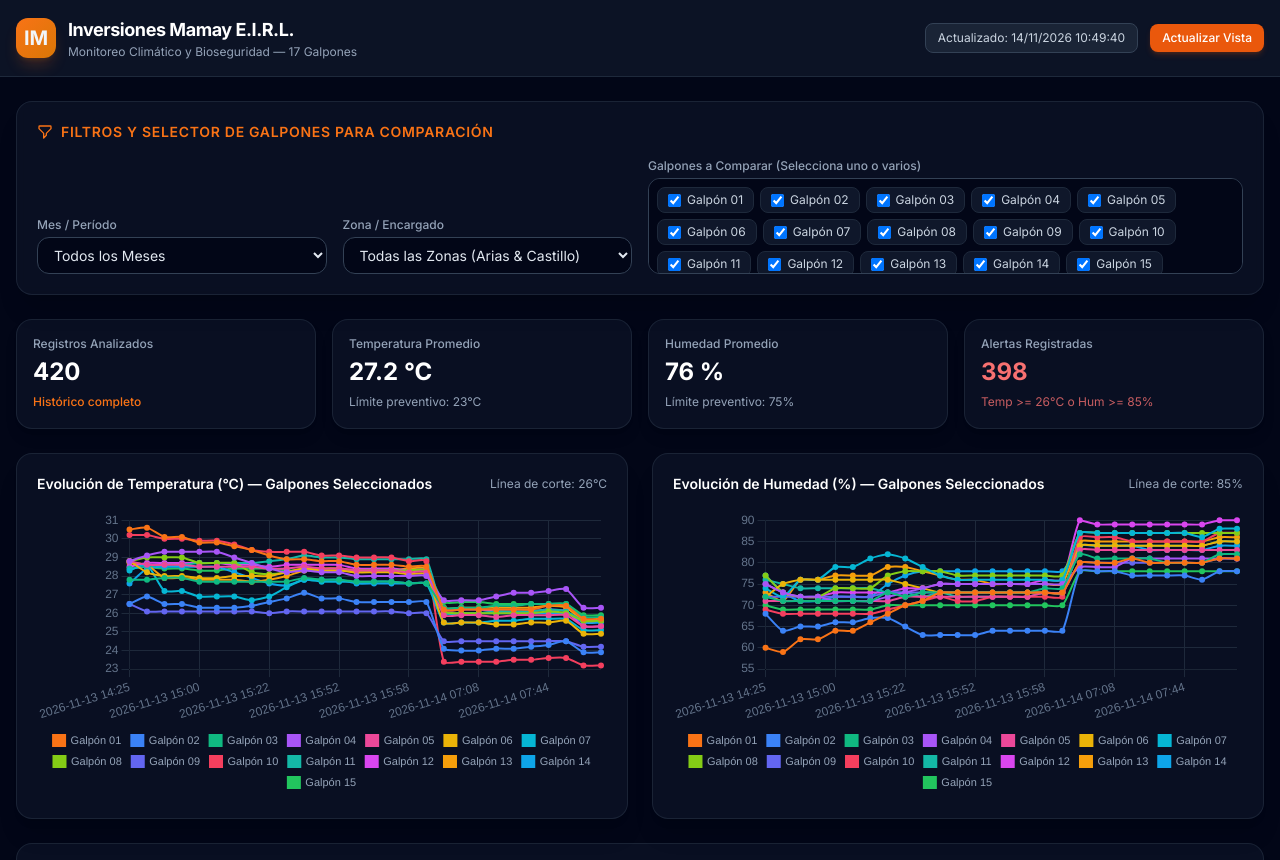
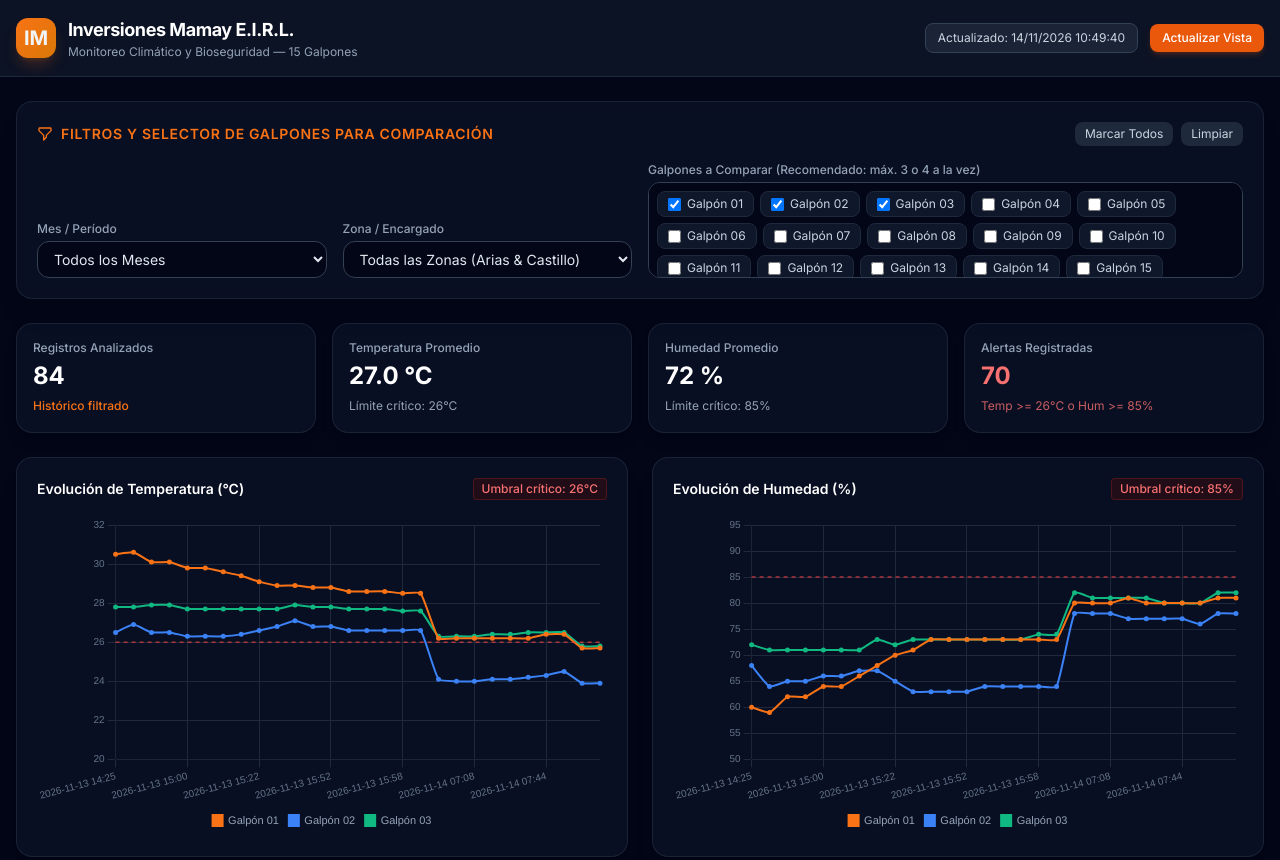
Before and after one commit to JunietAyme/monitor-clima-mamay, a plain HTML site: page index.html in a window 1280 px wide. Shown: the top 860 px of the page. Drawn offline with nearby package versions, Linux system fonts and the light colour scheme.

Commit message:
Correccion de codificacion de galpones y limpieza de graficas huérfanas

```diff
--- a/index.html
+++ b/index.html
@@ -1,4 +1,4 @@
- <!DOCTYPE html>
+<!DOCTYPE html>
 <html lang="es" class="dark">
 <head>
     <meta charset="UTF-8">
@@ -36,7 +36,7 @@
                 </div>
                 <div>
                     <h1 class="text-lg font-bold tracking-tight text-white">Inversiones Mamay E.I.R.L.</h1>
-                    <p class="text-xs text-slate-400">Monitoreo Climático y Bioseguridad — 17 Galpones</p>
+                    <p class="text-xs text-slate-400">Monitoreo Climático y Bioseguridad — 15 Galpones</p>
                 </div>
             </div>
             <div class="flex items-center gap-3 text-xs">
@@ -55,10 +55,16 @@
 
         <!-- Panel de Filtros y Comparación -->
         <section class="bg-slate-900/60 border border-slate-800/80 rounded-2xl p-5 shadow-xl backdrop-blur-sm">
-            <h2 class="text-sm font-semibold text-brand-500 uppercase tracking-wider mb-4 flex items-center gap-2">
-                <svg class="w-4 h-4" fill="none" stroke="currentColor" viewBox="0 0 24 24"><path stroke-linecap="round" stroke-linejoin="round" stroke-width="2" d="M3 4a1 1 0 011-1h16a1 1 0 011 1v2.586a1 1 0 01-.293.707l-6.414 6.414a1 1 0 00-.293.707V17l-4 4v-6.586a1 1 0 00-.293-.707L3.293 7.293A1 1 0 013 6.586V4z"/></svg>
-                Filtros y Selector de Galpones para Comparación
-            </h2>
+            <div class="flex flex-col md:flex-row justify-between items-start md:items-center gap-4 mb-4">
+                <h2 class="text-sm font-semibold text-brand-500 uppercase tracking-wider flex items-center gap-2">
+                    <svg class="w-4 h-4" fill="none" stroke="currentColor" viewBox="0 0 24 24"><path stroke-linecap="round" stroke-linejoin="round" stroke-width="2" d="M3 4a1 1 0 011-1h16a1 1 0 011 1v2.586a1 1 0 01-.293.707l-6.414 6.414a1 1 0 00-.293.707V17l-4 4v-6.586a1 1 0 00-.293-.707L3.293 7.293A1 1 0 013 6.586V4z"/></svg>
+                    Filtros y Selector de Galpones para Comparación
+                </h2>
+                <div class="flex gap-2">
+                    <button onclick="seleccionarTodos(true)" class="text-xs px-2.5 py-1 bg-slate-800 hover:bg-slate-700 rounded-lg text-slate-300 transition">Marcar Todos</button>
+                    <button onclick="seleccionarTodos(false)" class="text-xs px-2.5 py-1 bg-slate-800 hover:bg-slate-700 rounded-lg text-slate-300 transition">Limpiar</button>
+                </div>
+            </div>
             <div class="grid grid-cols-1 md:grid-cols-4 gap-4 items-end">
                 <div>
                     <label class="block text-xs font-medium text-slate-400 mb-1">Mes / Período</label>
@@ -71,11 +77,11 @@
                     <select id="filtro-encargado" onchange="aplicarFiltros()" class="w-full bg-slate-950 border border-slate-700 rounded-xl px-3 py-2 text-sm text-slate-200 focus:outline-none focus:border-brand-500">
                         <option value="todos">Todas las Zonas (Arias & Castillo)</option>
                         <option value="Arias">Zona Arias (01 - 09)</option>
-                        <option value="Castillo">Zona Castillo (10 - 17)</option>
+                        <option value="Castillo">Zona Castillo (10 - 15)</option>
                     </select>
                 </div>
                 <div class="md:col-span-2">
-                    <label class="block text-xs font-medium text-slate-400 mb-1">Galpones a Comparar (Selecciona uno o varios)</label>
+                    <label class="block text-xs font-medium text-slate-400 mb-1">Galpones a Comparar (Recomendado: máx. 3 o 4 a la vez)</label>
                     <div id="selector-galpones" class="flex flex-wrap gap-1.5 bg-slate-950 border border-slate-700 rounded-xl p-2 max-h-24 overflow-y-auto">
                         <!-- Se llena dinámicamente -->
                     </div>
@@ -88,17 +94,17 @@
             <div class="bg-slate-900/60 border border-slate-800/80 rounded-2xl p-4 shadow-lg">
                 <p class="text-xs font-medium text-slate-400">Registros Analizados</p>
                 <h3 id="kpi-total" class="text-2xl font-bold text-white mt-1">0</h3>
-                <span class="text-xs text-brand-500 font-medium">Histórico completo</span>
+                <span class="text-xs text-brand-500 font-medium">Histórico filtrado</span>
             </div>
             <div class="bg-slate-900/60 border border-slate-800/80 rounded-2xl p-4 shadow-lg">
                 <p class="text-xs font-medium text-slate-400">Temperatura Promedio</p>
                 <h3 id="kpi-temp-prom" class="text-2xl font-bold text-white mt-1">0.0 °C</h3>
-                <span class="text-xs text-slate-400">Límite preventivo: 23°C</span>
+                <span class="text-xs text-slate-400">Límite crítico: 26°C</span>
             </div>
             <div class="bg-slate-900/60 border border-slate-800/80 rounded-2xl p-4 shadow-lg">
                 <p class="text-xs font-medium text-slate-400">Humedad Promedio</p>
                 <h3 id="kpi-hum-prom" class="text-2xl font-bold text-white mt-1">0 %</h3>
-                <span class="text-xs text-slate-400">Límite preventivo: 75%</span>
+                <span class="text-xs text-slate-400">Límite crítico: 85%</span>
             </div>
             <div class="bg-slate-900/60 border border-slate-800/80 rounded-2xl p-4 shadow-lg">
                 <p class="text-xs font-medium text-slate-400">Alertas Registradas</p>
@@ -112,10 +118,10 @@
             <!-- Gráfica de Temperatura -->
             <div class="bg-slate-900/60 border border-slate-800/80 rounded-2xl p-5 shadow-xl">
                 <div class="flex justify-between items-center mb-4">
-                    <h3 class="text-sm font-semibold text-white">Evolución de Temperatura (°C) — Galpones Seleccionados</h3>
-                    <span class="text-xs text-slate-400">Línea de corte: 26°C</span>
+                    <h3 class="text-sm font-semibold text-white">Evolución de Temperatura (°C)</h3>
+                    <span class="text-xs text-red-400 font-medium bg-red-950/40 px-2 py-0.5 rounded border border-red-900/50">Umbral crítico: 26°C</span>
                 </div>
-                <div class="h-72 relative">
+                <div class="h-80 relative">
                     <canvas id="chartTemp"></canvas>
                 </div>
             </div>
@@ -123,10 +129,10 @@
             <!-- Gráfica de Humedad -->
             <div class="bg-slate-900/60 border border-slate-800/80 rounded-2xl p-5 shadow-xl">
                 <div class="flex justify-between items-center mb-4">
-                    <h3 class="text-sm font-semibold text-white">Evolución de Humedad (%) — Galpones Seleccionados</h3>
-                    <span class="text-xs text-slate-400">Línea de corte: 85%</span>
+                    <h3 class="text-sm font-semibold text-white">Evolución de Humedad (%)</h3>
+                    <span class="text-xs text-red-400 font-medium bg-red-950/40 px-2 py-0.5 rounded border border-red-900/50">Umbral crítico: 85%</span>
                 </div>
-                <div class="h-72 relative">
+                <div class="h-80 relative">
                     <canvas id="chartHum"></canvas>
                 </div>
             </div>
@@ -175,6 +181,11 @@
             '#14b8a6', '#d946ef', '#f59e0b', '#0ea5e9', '#22c55e', '#64748b', '#e11d48'
         ];
 
+        function limpiarNombreGalpon(g) {
+            // Normalizar codificación corrupta por tildes si las hubiera
+            return g.replace(/GalpÃ³n/g, 'Galpón');
+        }
+
         function cargarDatos() {
             if (typeof window.DATOS_MAMAY_AUTO === 'undefined') {
                 document.getElementById('lbl-actualizado').innerText = "Sin datos en datos_clima.js";
@@ -183,15 +194,16 @@
 
             const data = window.DATOS_MAMAY_AUTO;
             document.getElementById('lbl-actualizado').innerText = `Actualizado: ${data.actualizado}`;
+            const registros = data.registros.map(r => ({
+                ...r,
+                galpon: limpiarNombreGalpon(r.galpon)
+            }));
 
-            const registros = data.registros;
-
-            // Poblar selector de meses únicos
             const mesesSet = new Set();
             const galponesSet = new Set();
 
             registros.forEach(r => {
-                if (r.fecha) mesesSet.add(r.fecha.substring(0, 7)); // YYYY-MM
+                if (r.fecha) mesesSet.add(r.fecha.substring(0, 7));
                 if (r.galpon) galponesSet.add(r.galpon);
             });
 
@@ -201,7 +213,6 @@
                 return numA - numB;
             });
 
-            // Llenar select de meses
             const selectMes = document.getElementById('filtro-mes');
             const mesActualSel = selectMes.value;
             selectMes.innerHTML = '<option value="todos">Todos los Meses</option>';
@@ -213,25 +224,30 @@
             });
             if (mesesSet.has(mesActualSel)) selectMes.value = mesActualSel;
 
-            // Llenar checkboxes de galpones
             const containerGalp = document.getElementById('selector-galpones');
             const galponesMarcadosPrevios = Array.from(containerGalp.querySelectorAll('input:checked')).map(el => el.value);
 
             containerGalp.innerHTML = '';
-            todosGalponesDisponibles.forEach(g => {
-                const isChecked = galponesMarcadosPrevios.length === 0 || galponesMarcadosPrevios.includes(g);
+            todosGalponesDisponibles.forEach((g, idx) => {
+                const isChecked = galponesMarcadosPrevios.length === 0 ? (idx < 3) : galponesMarcadosPrevios.includes(g);
                 const label = document.createElement('label');
                 label.className = "inline-flex items-center gap-1.5 px-2.5 py-1 rounded-lg bg-slate-900 border border-slate-800 text-xs cursor-pointer hover:border-brand-500 transition";
                 label.innerHTML = `<input type="checkbox" value="${g}" ${isChecked ? 'checked' : ''} onchange="aplicarFiltros()" class="rounded bg-slate-950 border-slate-700 text-brand-600 focus:ring-0"> <span class="text-slate-300">${g}</span>`;
                 containerGalp.appendChild(label);
             });
 
+            window.REGISTROS_GLOBALES = registros;
+            aplicarFiltros();
+        }
+
+        function seleccionarTodos(marcar) {
+            document.querySelectorAll('#selector-galpones input').forEach(chk => chk.checked = marcar);
             aplicarFiltros();
         }
 
         function aplicarFiltros() {
-            if (typeof window.DATOS_MAMAY_AUTO === 'undefined') return;
-            const registros = window.DATOS_MAMAY_AUTO.registros;
+            if (!window.REGISTROS_GLOBALES) return;
+            const registros = window.REGISTROS_GLOBALES;
 
             const mesFiltro = document.getElementById('filtro-mes').value;
             const encargadoFiltro = document.getElementById('filtro-encargado').value;
@@ -264,11 +280,9 @@
             document.getElementById('kpi-hum-prom').textContent = countHum > 0 ? Math.round(sumaHum / countHum) + " %" : "0 %";
             document.getElementById('kpi-alertas').textContent = alertas;
 
-            // Tabla
             const tbody = document.getElementById('tabla-datos');
             tbody.innerHTML = '';
 
-            // Mostrar últimos 100 registros para evitar sobrecarga visual
             const ultimos = filtrados.slice(-100).reverse();
             ultimos.forEach(r => {
                 const tr = document.createElement('tr');
@@ -291,7 +305,6 @@
         }
 
         function actualizarGraficos(filtrados, galponesSeleccionados) {
-            // Agrupar marcas de tiempo únicas (eje X)
             const tiemposSet = new Set();
             filtrados.forEach(r => tiemposSet.add(`${r.fecha} ${r.hora}`));
             const labelsTiempos = Array.from(tiemposSet).sort();
@@ -318,8 +331,9 @@
                     borderColor: color,
                     backgroundColor: color,
                     borderWidth: 2,
-                    tension: 0.2,
-                    pointRadius: 2,
+                    tension: 0.15,
+                    pointRadius: 1.5,
+                    pointHoverRadius: 5,
                     spanGaps: true
                 });
 
@@ -329,40 +343,105 @@
                     borderColor: color,
                     backgroundColor: color,
                     borderWidth: 2,
-                    tension: 0.2,
-                    pointRadius: 2,
+                    tension: 0.15,
+                    pointRadius: 1.5,
+                    pointHoverRadius: 5,
                     spanGaps: true
                 });
             });
 
-            const configComun = {
+            const configTemp = {
                 responsive: true,
                 maintainAspectRatio: false,
+                interaction: { mode: 'index', intersect: false },
                 plugins: {
-                    legend: { position: 'bottom', labels: { color: '#94a3b8', boxWidth: 12, font: { size: 11 } } }
+                    legend: { position: 'bottom', labels: { color: '#94a3b8', boxWidth: 10, font: { size: 11 } } },
+                    tooltip: { backgroundColor: 'rgba(15, 23, 42, 0.9)', titleColor: '#f8fafc', bodyColor: '#cbd5e1', borderColor: '#334155', borderWidth: 1 }
                 },
                 scales: {
-                    x: { ticks: { color: '#64748b', maxTicksLimit: 8 }, grid: { color: '#1e293b' } },
-                    y: { ticks: { color: '#64748b' }, grid: { color: '#1e293b' } }
+                    x: { ticks: { color: '#64748b', maxTicksLimit: 8, font: { size: 10 } }, grid: { color: '#1e293b' } },
+                    y: {
+                        ticks: { color: '#64748b', font: { size: 10 } },
+                        grid: { color: '#1e293b' },
+                        suggestedMin: 20,
+                        suggestedMax: 32
+                    }
                 }
             };
 
-            // Renderizar Temp
+            const configHum = {
+                responsive: true,
+                maintainAspectRatio: false,
+                interaction: { mode: 'index', intersect: false },
+                plugins: {
+                    legend: { position: 'bottom', labels: { color: '#94a3b8', boxWidth: 10, font: { size: 11 } } },
+                    tooltip: { backgroundColor: 'rgba(15, 23, 42, 0.9)', titleColor: '#f8fafc', bodyColor: '#cbd5e1', borderColor: '#334155', borderWidth: 1 }
+                },
+                scales: {
+                    x: { ticks: { color: '#64748b', maxTicksLimit: 8, font: { size: 10 } }, grid: { color: '#1e293b' } },
+                    y: {
+                        ticks: { color: '#64748b', font: { size: 10 } },
+                        grid: { color: '#1e293b' },
+                        suggestedMin: 50,
+                        suggestedMax: 95
+                    }
+                }
+            };
+
+            const pluginUmbralTemp = {
+                id: 'umbralTemp',
+                afterDraw(chart) {
+                    const { ctx, chartArea: { left, right }, scales: { y } } = chart;
+                    const yValue = y.getPixelForValue(26.0);
+                    if (yValue >= chart.chartArea.top && yValue <= chart.chartArea.bottom) {
+                        ctx.save();
+                        ctx.beginPath();
+                        ctx.moveTo(left, yValue);
+                        ctx.lineTo(right, yValue);
+                        ctx.lineWidth = 1.5;
+                        ctx.strokeStyle = 'rgba(239, 68, 68, 0.7)';
+                        ctx.setLineDash([4, 4]);
+                        ctx.stroke();
+                        ctx.restore();
+                    }
+                }
+            };
+
+            const pluginUmbralHum = {
+                id: 'umbralHum',
+                afterDraw(chart) {
+                    const { ctx, chartArea: { left, right }, scales: { y } } = chart;
+                    const yValue = y.getPixelForValue(85.0);
+                    if (yValue >= chart.chartArea.top && yValue <= chart.chartArea.bottom) {
+                        ctx.save();
+                        ctx.beginPath();
+                        ctx.moveTo(left, yValue);
+                        ctx.lineTo(right, yValue);
+                        ctx.lineWidth = 1.5;
+                        ctx.strokeStyle = 'rgba(239, 68, 68, 0.7)';
+                        ctx.setLineDash([4, 4]);
+                        ctx.stroke();
+                        ctx.restore();
+                    }
+                }
+            };
+
             const ctxTemp = document.getElementById('chartTemp').getContext('2d');
             if (chartTempInstance) chartTempInstance.destroy();
             chartTempInstance = new Chart(ctxTemp, {
                 type: 'line',
                 data: { labels: labelsTiempos, datasets: datasetsTemp },
-                options: configComun
+                options: configTemp,
+                plugins: [pluginUmbralTemp]
             });
 
-            // Renderizar Humedad
             const ctxHum = document.getElementById('chartHum').getContext('2d');
             if (chartHumInstance) chartHumInstance.destroy();
             chartHumInstance = new Chart(ctxHum, {
                 type: 'line',
                 data: { labels: labelsTiempos, datasets: datasetsHum },
-                options: configComun
+                options: configHum,
+                plugins: [pluginUmbralHum]
             });
         }
 
```
